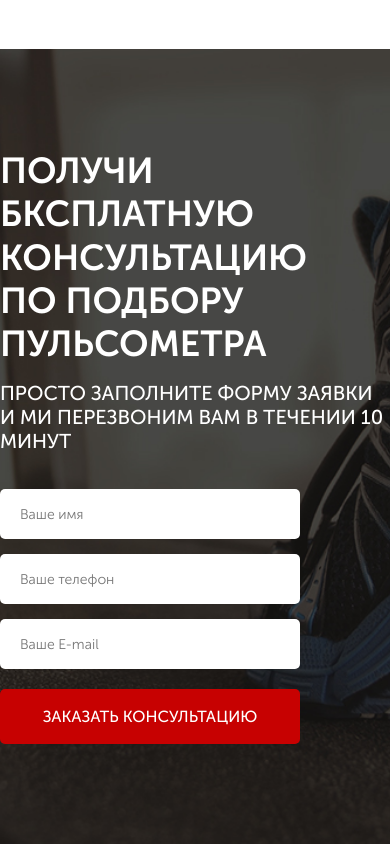
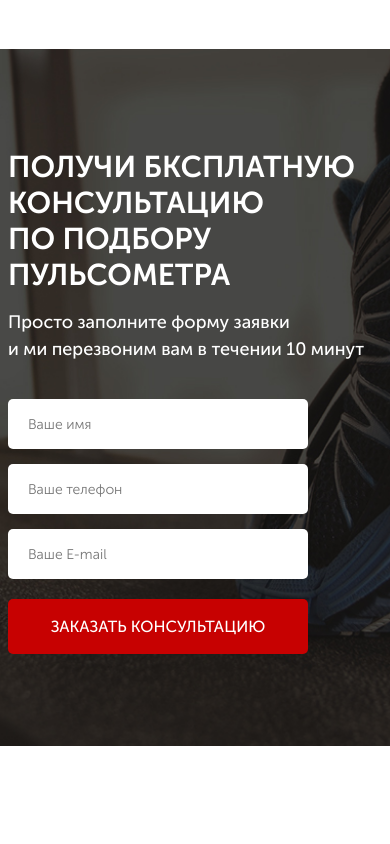
Before and after one commit to udutpetja/Pulse, a website: page src/index.html in a window 390 px wide. Shown: the part 1626-2470 px from the top of the page. After the commit the page ends 2372 px from the top, so only its background shows below. Drawn offline with Linux system fonts and the light colour scheme; files whose address does not match are found by name.

Commit message:
third page was adapted to 400px screen

```diff
--- a/src/index.html
+++ b/src/index.html
@@ -77,7 +77,7 @@
    </div>
    <div class="consultation">
         <div class="container">
-            <h2 class="title title_left"> Получи бксплатную консультацию<br>по подбору пульсометра</р>
+            <h2 class="title title_left"> Получи бксплатную консультацию<br>по подбору пульсометра</р></h2>
                 <!-- title_left це модифікатор для title. Ми додифікували тітле по цій назві -->
             <div class="consultation__descr">
                 Просто заполните форму заявки <br> и ми перезвоним вам в течении 10 минут
--- a/src/sass/base/_media.scss
+++ b/src/sass/base/_media.scss
@@ -19,7 +19,7 @@
             font-size: 18px;
         }
         .promo_icons{
-            width: 390px;
+            width: 370px;
         }
     }
     .start{
@@ -38,4 +38,15 @@
             }
         }
     }
+    .consultation{
+        .container{
+            padding-left: 8px;
+            .title_left{
+                font-size: 30px;
+            }
+            .consultation__descr{
+                font-size: 18px;
+            }
+        }
+    }
 }
```
Also changed, not shown: src/css/style.min.css.
